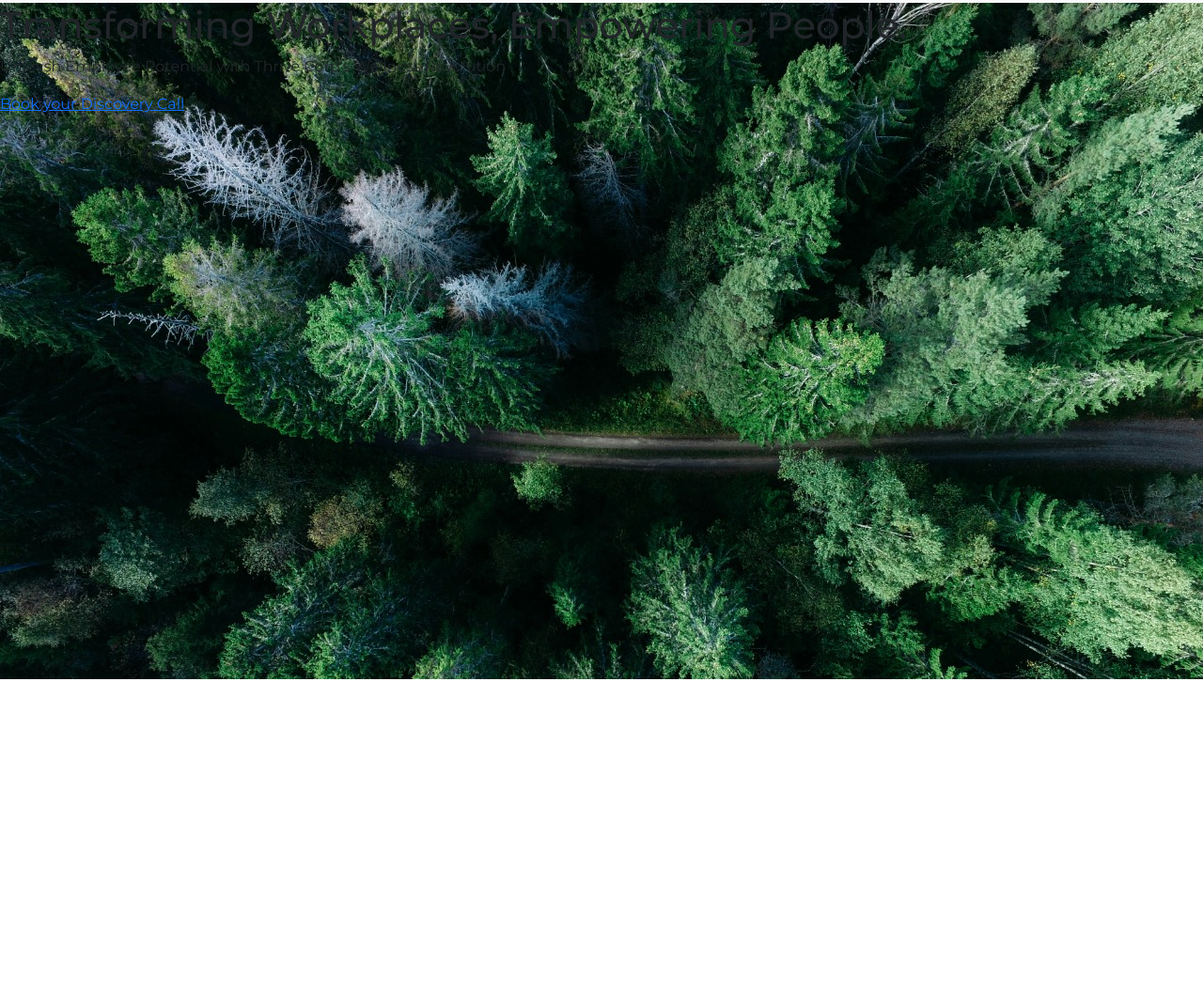
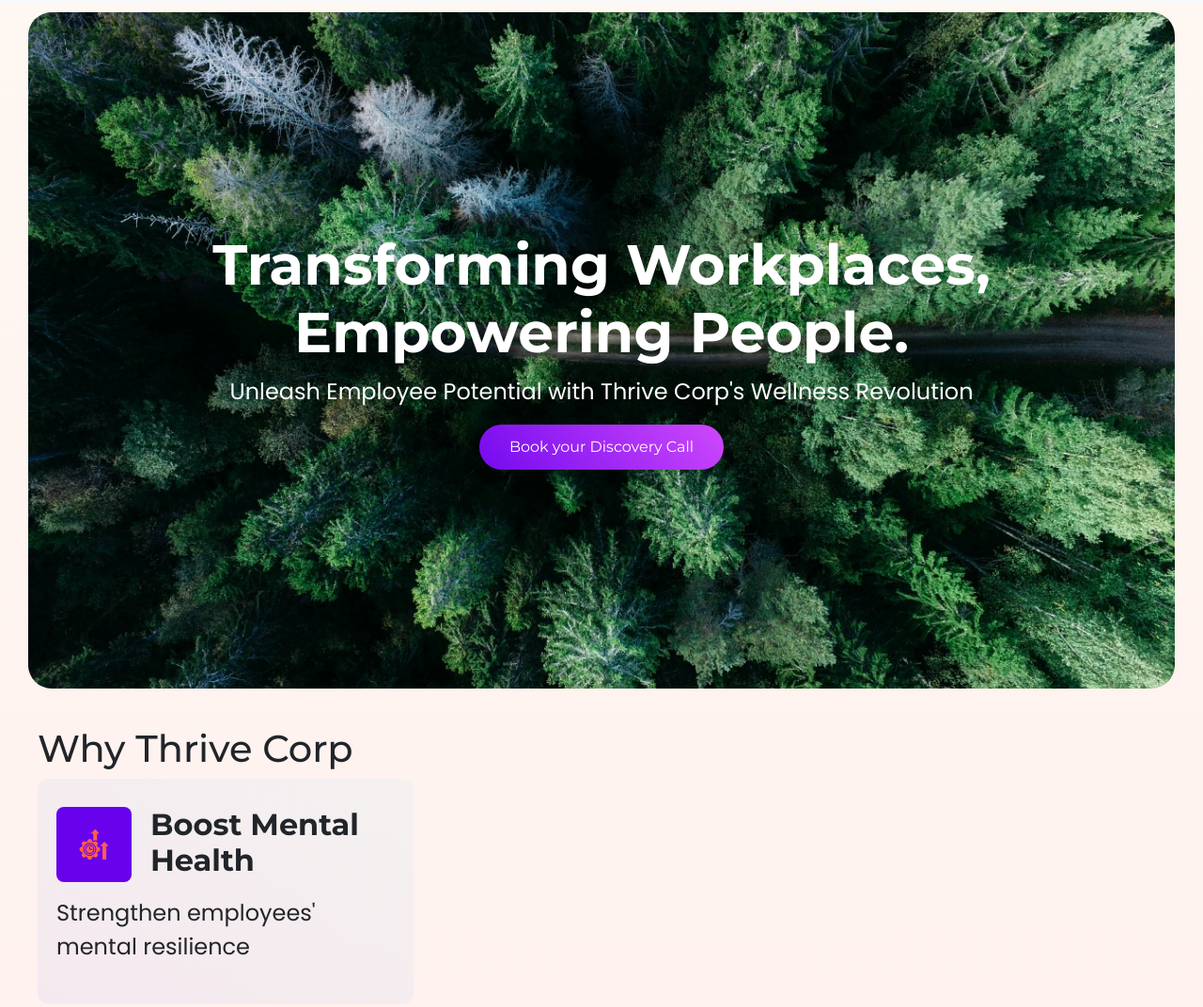
Before and after one commit to sudiptacmd/thrive_fe, a plain HTML site: page index.html in a window 1280 px wide. Shown: the part 53-1125 px from the top of the page at 94% size. Before the commit the page ends 800 px from the top, so only its background shows below. Drawn offline with nearby package versions, Linux system fonts and the light colour scheme.

Commit message:
CARDS UPDATED

```diff
--- a/index.html
+++ b/index.html
@@ -1,12 +1,14 @@
 <!DOCTYPE html>
 <html lang="en">
+
 <head>
   <meta charset="UTF-8">
   <meta name="viewport" content="width=device-width, initial-scale=1.0">
-    <title>Document</title>
+  <title>THRIVE</title>
   <link rel="stylesheet" href="https://cdn.jsdelivr.net/npm/bootstrap@5.3.3/dist/css/bootstrap.min.css">
   <link rel="stylesheet" href="static/style.css">
 </head>
+
 <body>
   <!-- navbar -->
   <nav class="navbar bg-body-tertiary">
@@ -15,7 +17,8 @@
         <img src="static/logo-xs.png" alt="Logo" width="30" height="24" class="d-inline-block align-text-top">
         THRIVE
       </a>
-          <button class="navbar-toggler" type="button" data-bs-toggle="collapse" data-bs-target="#navbarNavAltMarkup" aria-controls="navbarNavAltMarkup" aria-expanded="false" aria-label="Toggle navigation">
+      <button class="navbar-toggler" type="button" data-bs-toggle="collapse" data-bs-target="#navbarNavAltMarkup"
+        aria-controls="navbarNavAltMarkup" aria-expanded="false" aria-label="Toggle navigation">
         <span class="navbar-toggler-icon"></span>
       </button>
       <div class="collapse navbar-collapse" id="navbarNavAltMarkup">
@@ -30,10 +33,26 @@
   </nav>
 
   <div class="jumbo-main">
-        <h1>Transforming Workplaces, Empowering People.</h1>
+    <h1>Transforming Workplaces,<br>Empowering People.</h1>
     <p>Unleash Employee Potential with Thrive Corp's Wellness Revolution</p>
-        <a href="">Book your Discovery Call</a>
+    <a class="violet-button" href="">Book your Discovery Call</a>
   </div>
+
+  <div class="card-div-main">
+    <h1>Why Thrive Corp</h1>
+    <div class="card-container">
+      <div class="top-card-cont">
+        <div class="card-img-container">
+          <img src="static/ico1p1.png" alt="" srcset="">
+        </div>
+        <h2>Boost Mental Health</h2>
+      </div>
+      <p>Strengthen employees' mental resilience</p>
+    </div>
+  </div>
+
+
   <script src="https://cdn.jsdelivr.net/npm/bootstrap@5.3.3/dist/js/bootstrap.bundle.min.js"></script>
 </body>
+
 </html>
--- a/static/style.css
+++ b/static/style.css
@@ -1,4 +1,5 @@
 @import url('https://fonts.googleapis.com/css2?family=Montserrat:ital,wght@0,100..900;1,100..900&display=swap');
+@import url('https://fonts.googleapis.com/css2?family=Montserrat&family=Poppins:ital,wght@0,100;0,200;0,300;0,400;0,500;0,600;0,700;0,800;0,900;1,100;1,200;1,300;1,400;1,500;1,600;1,700;1,800;1,900&display=swap');
 
 * {
     margin: 0px;
@@ -6,11 +7,92 @@
     box-sizing: border-box;
     font-family: "Montserrat", sans-serif;
 }
-.navbar-nav{
+
+body {
+    background-image: linear-gradient(rgba(242, 180, 129, 0.1), rgba(255, 93, 80, 0.1));
+}
+
+.navbar-nav {
     height: 10vh;
     z-index: 999;
 }
+
+.navbar-brand {
+    font-weight: 700;
+}
+
 .jumbo-main {
     background-image: url('trees.jpg');
     height: 90vh;
+    background-position: center;
+    background-size: cover;
+    background-repeat: no-repeat;
+    margin: 10px 30px;
+    display: flex;
+    align-items: center;
+    justify-content: center;
+    flex-direction: column;
+    color: white;
+    border-radius: 25px;
 }
+
+.jumbo-main h1 {
+    font-size: 60px;
+    line-height: 72px;
+    text-align: center;
+    font-weight: 700;
+}
+
+.jumbo-main p {
+    font-weight: 400;
+    font-size: 24px;
+    line-height: 38.4px;
+    font-family: "Poppins", sans-serif;
+}
+
+.violet-button {
+    text-decoration: none;
+    color: #fff;
+    background-image: linear-gradient(228.51deg, #D74EFE -8.95%, #6802EC 112.98%);
+    padding: 12px 32px;
+    border-radius: 40px;
+}
+
+.card-img-container img {
+    background-color: rgba(104, 2, 236, 1);
+    padding: 24px;
+    border-radius: 8px;
+    height: 80px;
+    width: 80px;
+    margin-right: 20px;
+}
+
+.card-container {
+    background: linear-gradient(219.9deg, rgba(0, 204, 255, 0.04) 2.07%, rgba(0, 0, 255, 0.04) 111.62%);
+    width: 400px;
+    height: 240px;
+    border-radius: 12px;
+    border: 0.5px;
+    padding: 20px;
+}
+
+.card-container h2 {
+    font-weight: 700;
+    font-size: 32px;
+}
+
+.card-container p {
+    font-weight: 400;
+    font-size: 24px;
+    font-family: "Poppins", sans-serif;
+}
+
+.top-card-cont {
+    display: flex;
+    margin: 10px 0px;
+}
+
+.card-div-main {
+    margin: 40px;
+    height: 100vh;
+}
```
Also changed, not shown: static/ico1p1.png (added). Lines whose indentation alone changed are shown as unchanged.
